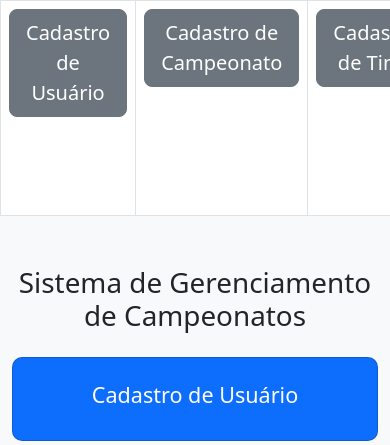
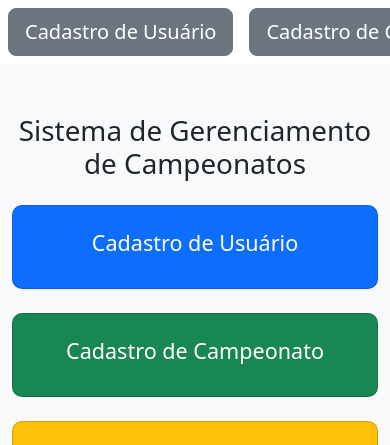
Before and after one commit to JoseTayllan/campeonato_esportivo, a PHP site: page / in a window 390 px wide. Shown: the part 106-551 px from the top of the page. Run offline with PHP 8.4, Linux system fonts and the light colour scheme.

Commit message:
atualização responsividade, e criaçoes de botoes para exportação

```diff
--- a/public/index.php
+++ b/public/index.php
@@ -31,25 +31,27 @@
 
 <body>
 
-     <!-- Linha de botões diretamente abaixo do header -->
+    <!-- Linha de botões diretamente abaixo do header -->
 <div class="container-fluid p-0">
-    <div class="table-responsive">
-        <table class="table table-bordered table-sm text-center mb-0">
+    <div class="d-flex overflow-auto flex-nowrap">
+        <table class="table table-borderless table-sm text-center mb-0">
             <tbody>
-                <tr>
-                    <td class="p-2"><a href="views/cadastro/cadastro_usuario.php" class="btn btn-secondary w-100 btn-lg">Cadastro de Usuário</a></td>
-                    <td class="p-2"><a href="views/cadastro/cadastro_campeonato.php" class="btn btn-secondary w-100 btn-lg">Cadastro de Campeonato</a></td>
-                    <td class="p-2"><a href="views/cadastro/cadastro_time.php" class="btn btn-secondary w-100 btn-lg">Cadastro de Time</a></td>
-                    <td class="p-2"><a href="views/cadastro/cadastro_jogador.php" class="btn btn-secondary w-100 btn-lg">Cadastro de Jogador</a></td>
-                    <td class="p-2"><a href="views/login/login.php" class="btn btn-secondary w-100 btn-lg">Login</a></td>
-                    <td class="p-2"><a href="views/avaliacao/avaliar_jogador.php" class="btn btn-secondary w-100 btn-lg">Avaliar Jogador</a></td>
-                    <td class="p-2"><a href="views/avaliacao/visualizar_avaliacoes.php" class="btn btn-secondary w-100 btn-lg">Visualizar Avaliações</a></td>
-                    <td class="p-2"><a href="views/estatistica/cadastrar_estatistica_jogador.php" class="btn btn-secondary w-100 btn-lg">Cadastro Estatistica Por Partida de Jogador </a></td>
+                <tr class="d-flex">
+                    <td class="p-2 flex-shrink-0"><a href="views/cadastro/cadastro_usuario.php" class="btn btn-secondary btn-lg">Cadastro de Usuário</a></td>
+                    <td class="p-2 flex-shrink-0"><a href="views/cadastro/cadastro_campeonato.php" class="btn btn-secondary btn-lg">Cadastro de Campeonato</a></td>
+                    <td class="p-2 flex-shrink-0"><a href="views/cadastro/cadastro_time.php" class="btn btn-secondary btn-lg">Cadastro de Time</a></td>
+                    <td class="p-2 flex-shrink-0"><a href="views/cadastro/cadastro_jogador.php" class="btn btn-secondary btn-lg">Cadastro de Jogador</a></td>
+                    <td class="p-2 flex-shrink-0"><a href="views/login/login.php" class="btn btn-secondary btn-lg">Login</a></td>
+                    <td class="p-2 flex-shrink-0"><a href="views/avaliacao/avaliar_jogador.php" class="btn btn-secondary btn-lg">Avaliar Jogador</a></td>
+                    <td class="p-2 flex-shrink-0"><a href="views/avaliacao/visualizar_avaliacoes.php" class="btn btn-secondary btn-lg">Visualizar Avaliações</a></td>
+                    <td class="p-2 flex-shrink-0"><a href="views/estatistica/cadastrar_estatistica_jogador.php" class="btn btn-secondary btn-lg">Cadastro Estatística Por Partida de Jogador</a></td>
+                    <td class="p-2 flex-shrink-0"><a href="views/estatistica/vizualizar_estatistica_jogador.php" class="btn btn-secondary btn-lg">Estatística do Jogador</a></td>
                 </tr>
             </tbody>
         </table>
     </div>
 </div>
+
 
 
     <!-- Link do Bootstrap JS (caso necessário) -->
--- a/public/views/estatistica/vizualizar_estatistica_jogador.php
+++ b/public/views/estatistica/vizualizar_estatistica_jogador.php
@@ -4,7 +4,7 @@ require_once __DIR__ . '/../../../config/database.php'; // Conexão com o banco
 ?>
 
 <?php include '../cabecalho/header.php'; ?>
-
+<?php include '../cabecalho/tabela.php'; ?>
 <!DOCTYPE html>
 <html lang="pt-br">
 <head>
```
Also changed, not shown: public/views/cabecalho/tabela.php (+12 -11 lines), public/views/cabecalho/tabela_administrativa.php (+13 -5 lines).
